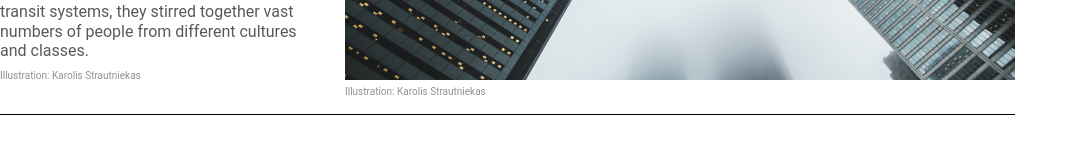
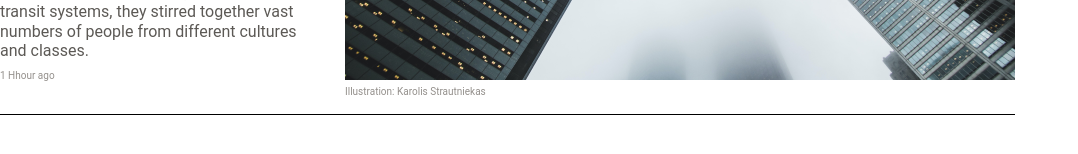
Before and after one commit to Parka/first-project, a React (Create React App) app: page / in a window 1280 px wide. Shown: the part 342-496 px from the top of the page, without its empty margins (0-1078 px from the left). Built offline with nearby package versions, Linux system fonts and the light colour scheme.

Commit message:
Clear hardcoore data in Headline

```diff
--- a/src/App.js
+++ b/src/App.js
@@ -3,7 +3,9 @@ import HeadlineCard from "./components/HeadlineCard";
 function App() {
   return (
     <div>
-      <HeadlineCard />
+      <HeadlineCard headline="Headlines" tag="World Economy" header="Cities have stopped being the engines of
+      growth and opportunity they once were" text="The pandemic is dealing prodigious blows to cities across the country. But the world can’t hope to thrive again if its cities don’t—they’re the places that have historically supplied the keys for unlocking human potential. Though beset by racism and other injustices, cities not only provided shared, robust public infrastructure like schools, libraries and transit systems, they stirred together vast numbers of people from different cultures
+      and classes." time="1 Hhour ago" imgfooter="Illustration: Karolis Strautniekas"/>
     </div>
   );
 }
--- a/src/components/HeadlineCard/FooterImg/index.js
+++ b/src/components/HeadlineCard/FooterImg/index.js
@@ -1,8 +1,8 @@
 import styles from './styles.module.css';
 
-const FooterImg = () => {
+const FooterImg = (props) => {
   return (
-    <span className={styles.main}>Illustration: Karolis Strautniekas</span>
+    <span className={styles.main}>{props.children}</span>
   )
 };
 
--- a/src/components/HeadlineCard/Header/index.js
+++ b/src/components/HeadlineCard/Header/index.js
@@ -1,9 +1,8 @@
 import styles from './styles.module.css';
 
-const Header = () => {
+const Header = (props) => {
   return (
-    <h1 className={styles.main}>Cities have stopped being the engines of
-      growth and opportunity they once were</h1>
+    <h1 className={styles.main}>{props.children}</h1>
   )
 };
 
--- a/src/components/HeadlineCard/Tag/index.js
+++ b/src/components/HeadlineCard/Tag/index.js
@@ -1,8 +1,8 @@
 import styles from './styles.module.css';
 
-const Tag = () => {
+const Tag = (props) => {
     return (
-      <span className={styles.main}>World Economy</span>
+      <span className={styles.main}>{props.children}</span>
     )
   };
 
--- a/src/components/HeadlineCard/Text/index.js
+++ b/src/components/HeadlineCard/Text/index.js
@@ -1,9 +1,8 @@
 import styles from './styles.module.css';
 
-const Text = () => {
+const Text = (props) => {
   return (
-    <p className={styles.main}>The pandemic is dealing prodigious blows to cities across the country. But the world can’t hope to thrive again if its cities don’t—they’re the places that have historically supplied the keys for unlocking human potential. Though beset by racism and other injustices, cities not only provided shared, robust public infrastructure like schools, libraries and transit systems, they stirred together vast numbers of people from different cultures
-      and classes.</p>
+    <p className={styles.main}>{props.children}</p>
   )
 };
 
--- a/src/components/HeadlineCard/index.js
+++ b/src/components/HeadlineCard/index.js
@@ -4,20 +4,20 @@ import Text from './Text'
 import Tag from './Tag';
 import FooterImg from './FooterImg';
 
-const HeadlineCard = () => {
+const HeadlineCard = (props) => {
   return (
     <div className={styles.main}>
-      <span className={styles.headline}>Headlines</span>
+      <span className={styles.headline}>{props.headline}</span>
       <div className={styles.primarynews}>
         <div className={styles.content}>
-          <Tag></Tag>
-          <Header></Header>
-          <Text></Text>
-          <FooterImg></FooterImg>
+          <Tag>{props.tag}</Tag>
+          <Header>{props.header}</Header>
+          <Text>{props.text}</Text>
+          <FooterImg>{props.time}</FooterImg>
         </div>
         <div className={styles.newsimages}>
           <div className={styles.image}></div>
-          <FooterImg></FooterImg>
+          <FooterImg>{props.imgfooter}</FooterImg>
         </div>
       </div>
     </div>
```
